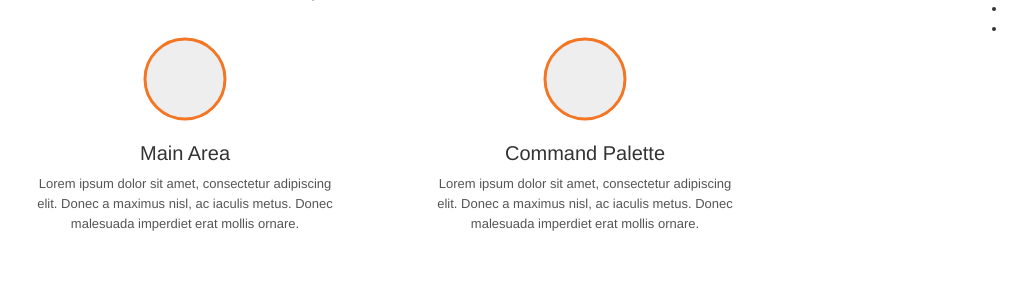
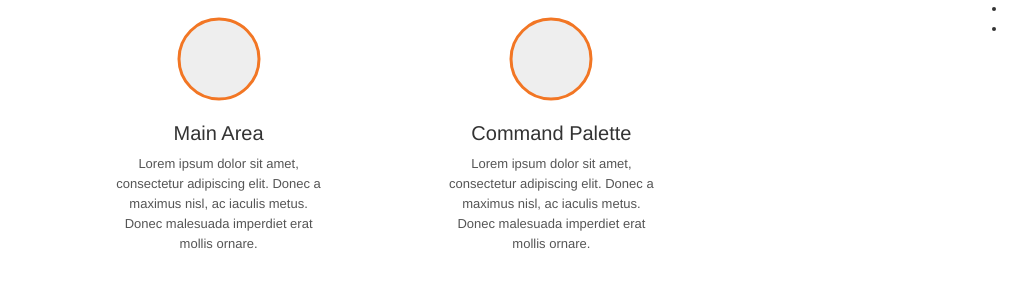
Before and after one commit to rnetro/plugins, a plain HTML site: page about.html in a window 1280 px wide. Shown: the part 391-678 px from the top of the page, without its empty margins (255-1280 px from the left). Drawn offline with nearby package versions, Linux system fonts and the light colour scheme; files that its build step writes are made by us from their sources; a script that the page names is missing.

Commit message:
Adding responsive scale

```diff
--- a/about.html
+++ b/about.html
@@ -19,15 +19,16 @@
                 Lorem ipsum dolor sit amet, consectetur adipiscing elit. Donec a maximus nisl, ac iaculis metus. Donec malesuada imperdiet erat mollis ornare. Donec accumsan quis neque nec volutpat. Mauris non egestas justo. Nunc eget lacus non libero facilisis scelerisque vitae a orci. Sed luctus bibendum erat in lobortis.
                 </p>
             </div>
+            <div class ="container">
             <div class="row">
-            <div class="col-6">
+            <div class="one-half column">
                 <img src="images/placeholder.svg">
                 <p class="desc-two-header">Main Area</p>
                 <p class="desc-two">
                 Lorem ipsum dolor sit amet, consectetur adipiscing elit. Donec a maximus nisl, ac iaculis metus. Donec malesuada imperdiet erat mollis ornare.
                 </p>
             </div>
-            <div class="col-6">
+            <div class="one-half column">
                 <img src="images/placeholder.svg">
                 <p class="desc-two-header">Command Palette</p>
                 <p class="desc-two">
@@ -36,6 +37,7 @@
             </div>
             </div>
         </div>
+      </div>
         <div class="section">two</div>
         <div class="section">three</div>
     </div>
--- a/css/about.css
+++ b/css/about.css
@@ -1,9 +1,53 @@
-@media screen and (max-width: 600px) {
-    .row {
-        ;
-    }
+.container {
+  position: relative;
+  width: 100%;
+  max-width: 960px;
+  margin: 0 auto;
+  padding: 0 20px;
+  box-sizing: border-box; }
+.column,
+.columns {
+  width: 100%;
+  float: left;
+  box-sizing: border-box; }
 
+/* For devices larger than 400px */
+@media (min-width: 400px) {
+  .container {
+    width: 85%;
+    padding: 0; }
 }
+
+/* For devices larger than 550px */
+@media (min-width: 550px) {
+  .container {
+    width: 80%; }
+  .column,
+  .columns {
+    margin-left: 4%; }
+  .column:first-child,
+  .columns:first-child {
+    margin-left: 0; }
+
+  .one.column,
+  .one.columns                    { width: 4.66666666667%; }
+  .two.columns                    { width: 13.3333333333%; }
+  .three.columns                  { width: 22%;            }
+  .four.columns                   { width: 30.6666666667%; }
+  .five.columns                   { width: 39.3333333333%; }
+  .six.columns                    { width: 48%;            }
+  .seven.columns                  { width: 56.6666666667%; }
+  .eight.columns                  { width: 65.3333333333%; }
+  .nine.columns                   { width: 74.0%;          }
+  .ten.columns                    { width: 82.6666666667%; }
+  .eleven.columns                 { width: 91.3333333333%; }
+  .twelve.columns                 { width: 100%; margin-left: 0; }
+
+  .one-third.column               { width: 30.6666666667%; }
+  .two-thirds.column              { width: 65.3333333333%; }
+
+  .one-half.column                { width: 48%; }
+
 /*!
 Implementing Full Page Scrolling
  * fullPage 2.8.1
```
